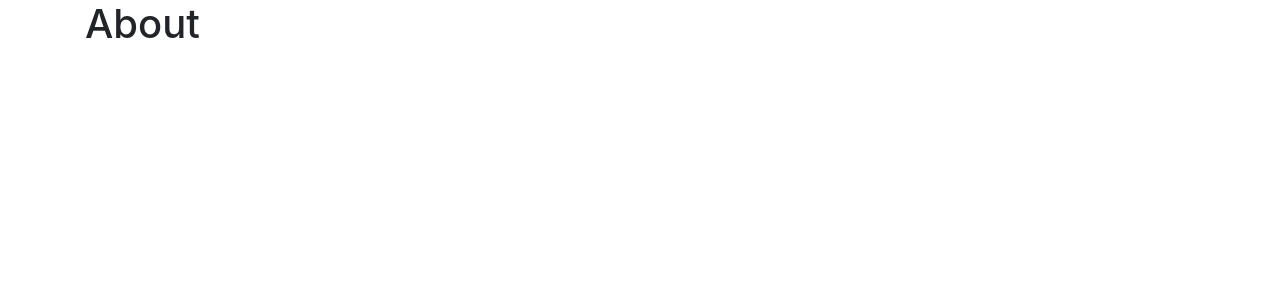
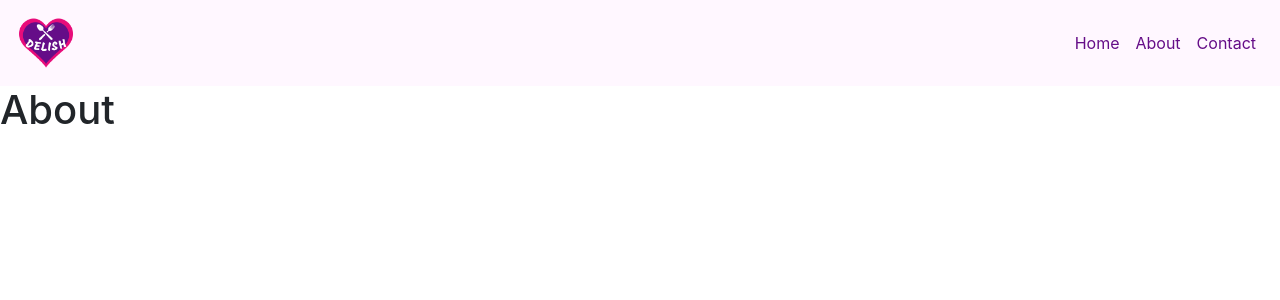
Before and after one commit to willowell/Delish-Client, a React (Create React App) app: page /about in a window 1280 px wide. Shown: the top 300 px of the page. Built offline with nearby package versions, Linux system fonts and the light colour scheme.

Commit message:
Added types for page props. Working on layout

```diff
--- a/src/App.tsx
+++ b/src/App.tsx
@@ -1,12 +1,13 @@
 import React from 'react';
-import Container from 'react-bootstrap/Container'
 
 import Routes from './Routes'
+import NavigationBar from './components/NavigationBar';
 function App() {
     return (
-        <Container>
+        <React.Fragment>
+            <NavigationBar />
             <Routes />
-        </Container>
+        </React.Fragment>
     );
 }
 
--- a/src/Routes.tsx
+++ b/src/Routes.tsx
@@ -3,6 +3,7 @@ import { Router } from '@reach/router'
 import Home from './pages/Home'
 import About from './pages/About'
 import Contact from './pages/Contact'
+import PageNotFound from './pages/PageNotFound'
 
 export default function Routes() {
     return (
@@ -11,6 +12,7 @@ export default function Routes() {
                 <Home path="/" />
                 <About path="/about" />
                 <Contact path="/contact" />
+                <PageNotFound default />
             </Router>
         </React.Fragment>
     )
--- /dev/null
+++ b/src/components/NavigationBar.tsx
@@ -0,0 +1,53 @@
+import React from 'react'
+
+import { Nav, Navbar } from 'react-bootstrap'
+
+import styled from '@emotion/styled'
+
+import logo from '../assets/Delish_200x200.png'
+
+const StyledNavbar = styled.div`
+    .navbar {
+        background-color: #fff7ff
+    }
+
+    .navbar-brand, .navbar-nav .nav-link {
+        color: #650d88;
+
+        &:hover {
+            color: #e80c7a;
+        }
+    }
+`
+
+export default function NavigationBar() {
+    return (
+        <StyledNavbar>
+            <Navbar>
+                <Navbar.Brand href="/">
+                    <img
+                        src={logo}
+                        width="60"
+                        height="60"
+                        className="d-inline-block align-center"
+                        alt="Delish logo"
+                    />
+                </Navbar.Brand>
+                <Navbar.Toggle aria-controls="responsive-navbar-nav" />
+                <Navbar.Collapse id="responsive-navbar-nav">
+                    <Nav className="ml-auto">
+                        <Nav.Item>
+                            <Nav.Link href="/">Home</Nav.Link>
+                        </Nav.Item>
+                        <Nav.Item>
+                            <Nav.Link href="/about">About</Nav.Link>
+                        </Nav.Item>
+                        <Nav.Item>
+                            <Nav.Link href="/contact">Contact</Nav.Link>
+                        </Nav.Item>
+                    </Nav>
+                </Navbar.Collapse>
+            </Navbar>
+        </StyledNavbar>
+    )
+}
--- a/src/pages/About.tsx
+++ b/src/pages/About.tsx
@@ -1,6 +1,7 @@
 import React from 'react'
+import { RouteComponentProps } from '@reach/router'
 
-export default function About({ path }: any) {
+export default function About(props: RouteComponentProps) {
     return (
         <div>
             <h1>About</h1>
--- a/src/pages/Contact.tsx
+++ b/src/pages/Contact.tsx
@@ -1,6 +1,7 @@
 import React from 'react'
+import { RouteComponentProps } from '@reach/router'
 
-export default function Contact({ path }: any) {
+export default function Contact(props: RouteComponentProps) {
     return (
         <div>
             <h1>Contact</h1>
--- a/src/pages/Home.tsx
+++ b/src/pages/Home.tsx
@@ -1,4 +1,5 @@
 import React from 'react';
+import { RouteComponentProps } from '@reach/router'
 import gql from 'graphql-tag';
 import { useQuery } from '@apollo/react-hooks';
 import Container from 'react-bootstrap/Container';
@@ -16,7 +17,7 @@ const GET_A_MEAL = gql`
   }
 `;
 
-export default function Home({ path }: any) {
+export default function Home(props: RouteComponentProps) {
     const { data, loading, error } = useQuery(GET_A_MEAL);
 
     if (loading) return <p>Loading...</p>;
--- a/src/pages/PageNotFound.tsx
+++ b/src/pages/PageNotFound.tsx
@@ -1,6 +1,7 @@
 import React from 'react'
+import { RouteComponentProps } from '@reach/router'
 
-export default function NoMatch({ path }: any) {
+export default function NoMatch(props: RouteComponentProps) {
     return (
         <div>
             <h1>404: PAGE NOT FOUND</h1>
```
Also changed, not shown: src/layouts/MainLayout.tsx (+7 -2 lines), src/assets/Delish_200x200.png (added).
